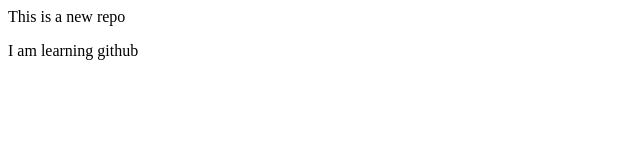
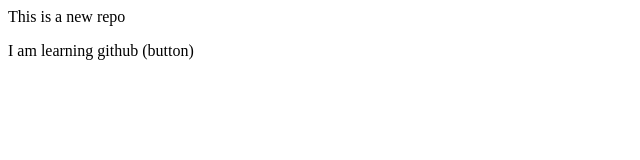
Before and after one commit to Prerona62/Localrepo, a plain HTML site: page index.html in a window 1280 px wide. Shown: the full height of the page, 0-640 px from the left. Drawn offline with Linux system fonts and the light colour scheme.

Commit message:
Button added

```diff
--- a/index.html
+++ b/index.html
@@ -1,2 +1,2 @@
 <p>This is a new repo</p>
-<p>I am learning github</p>
+<p>I am learning github (button) </p>
```
